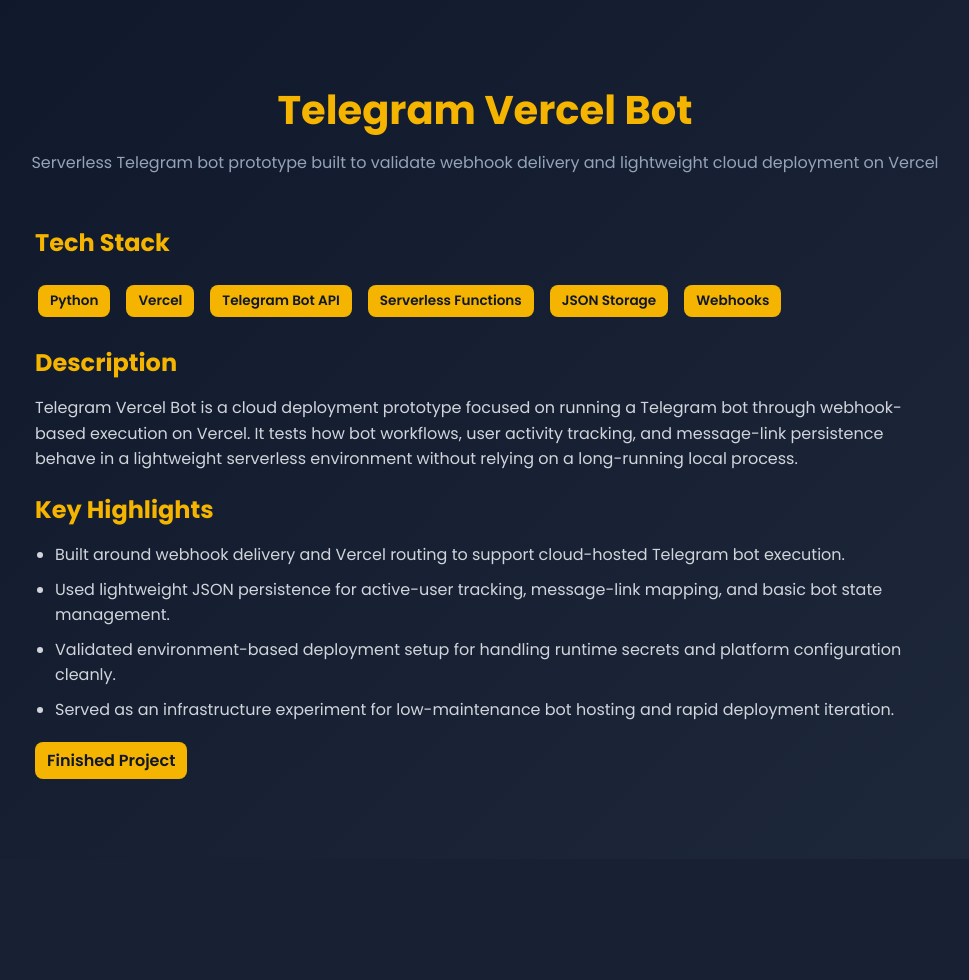
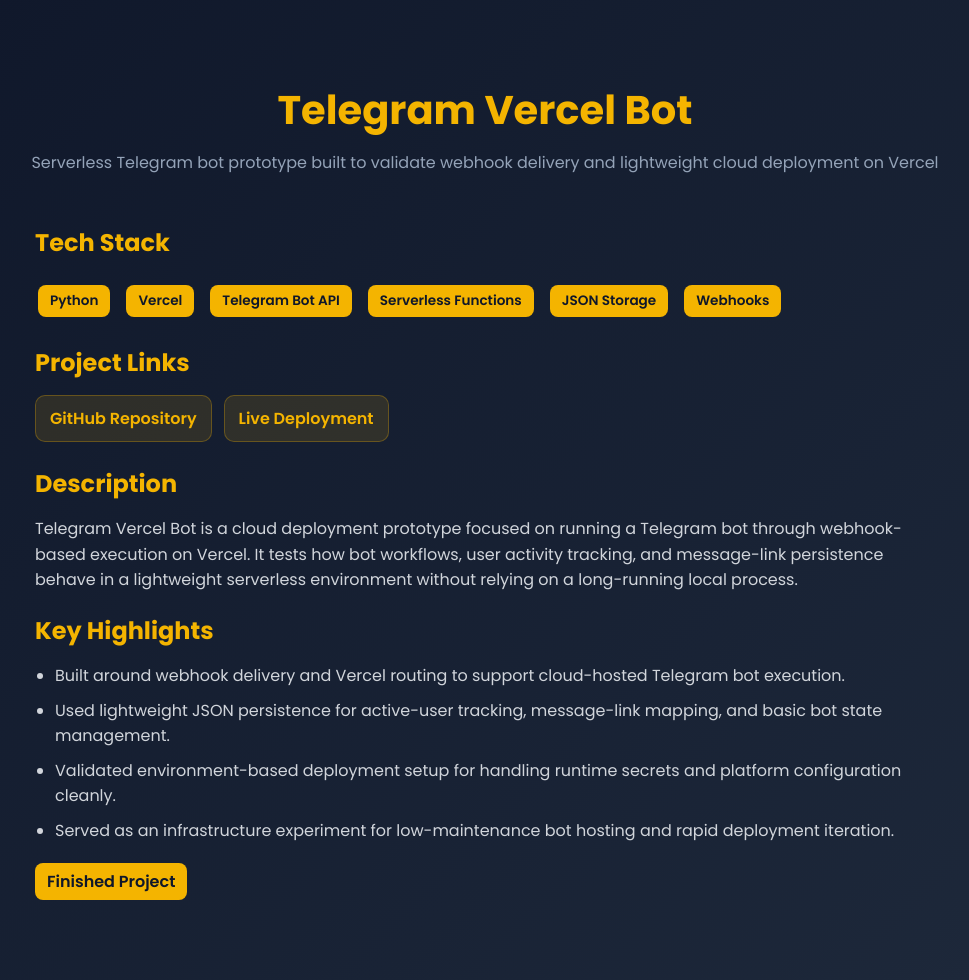
Before and after one commit to seenByYx/portfolio-main, a PHP site: page /telegram-vercel-bot.html in a window 1280 px wide. Shown: the whole page, without its empty margins (155-1124 px from the left). Before the commit the page ends 779 px from the top, so only its background shows below. Run offline with PHP 8.4, Linux system fonts and the light colour scheme.

Commit message:
updated Update project pages and add Telegram Vercel bot

```diff
--- a/current-dev.html
+++ b/current-dev.html
@@ -23,6 +23,11 @@
         <span>Retry Logic</span>
       </div>
 
+      <h3>Project Links</h3>
+      <div class="project-links">
+        <a href="https://github.com/seenByYx/Talk-with-admin-bot---Telegram" target="_blank" rel="noopener noreferrer">GitHub Repository</a>
+      </div>
+
       <h3>Description</h3>
       <p>
         This Telegram bot forwards all incoming user messages to an admin, preserves message mappings for replies,
--- a/experience.html
+++ b/experience.html
@@ -22,6 +22,11 @@
         <span>Command Handlers</span>
       </div>
 
+      <h3>Project Links</h3>
+      <div class="project-links">
+        <span>Source Private / Not Published</span>
+      </div>
+
       <h3>Description</h3>
       <p>
         MoneyBookBot streamlines day-to-day finance logging through Telegram commands. Users can add credits
--- a/light.css
+++ b/light.css
@@ -838,6 +838,42 @@ footer {
   margin-top: 10px;
 }
 
+.project-links {
+  display: flex;
+  flex-wrap: wrap;
+  gap: 12px;
+  margin-bottom: 24px;
+}
+
+.project-links a,
+.project-links span {
+  display: inline-flex;
+  align-items: center;
+  justify-content: center;
+  padding: 10px 14px;
+  border-radius: 10px;
+  text-decoration: none;
+  font-weight: 600;
+}
+
+.project-links a {
+  background: rgba(244,180,0,0.12);
+  color: #f4b400;
+  border: 1px solid rgba(244,180,0,0.28);
+  transition: transform 0.2s ease, background 0.3s ease;
+}
+
+.project-links a:hover {
+  background: rgba(244,180,0,0.2);
+  transform: translateY(-2px);
+}
+
+.project-links span {
+  background: rgba(148,163,184,0.12);
+  color: #cbd5e1;
+  border: 1px solid rgba(148,163,184,0.24);
+}
+
 /* Responsive */
 @media (max-width: 900px) {
   .project-images {
@@ -854,6 +890,10 @@ footer {
   }
 
   .project-tags {
+    justify-content: center;
+  }
+
+  .project-links {
     justify-content: center;
   }
 }
--- a/microo.html
+++ b/microo.html
@@ -24,6 +24,11 @@
         <span>JWT</span>
       </div>
 
+      <h3>Project Links</h3>
+      <div class="project-links">
+        <a href="https://github.com/seenByYx/study-notes-app" target="_blank" rel="noopener noreferrer">GitHub Repository</a>
+      </div>
+
       <h3>Description</h3>
       <p>
         Study Notes App is a role-based web platform built for students to access class and course notes,
--- a/movie-bot.html
+++ b/movie-bot.html
@@ -23,6 +23,11 @@
         <span>Webhook / Polling</span>
       </div>
 
+      <h3>Project Links</h3>
+      <div class="project-links">
+        <span>Source Private / Not Published</span>
+      </div>
+
       <h3>Description</h3>
       <p>
         Movie Search Bot is a production-ready Telegram bot that searches configured channels, returns matching
--- a/mufilms.html
+++ b/mufilms.html
@@ -24,6 +24,11 @@
         <span>Google Drive Relay</span>
       </div>
 
+      <h3>Project Links</h3>
+      <div class="project-links">
+        <span>Source Private / Not Published</span>
+      </div>
+
       <h3>Description</h3>
       <p>
         MuFilms is a broader automation suite built around Telegram media workflows. It includes movie search bots,
--- a/portfolio-site.html
+++ b/portfolio-site.html
@@ -22,6 +22,11 @@
         <span>Responsive Design</span>
       </div>
 
+      <h3>Project Links</h3>
+      <div class="project-links">
+        <a href="https://github.com/seenByYx/portfolio-main" target="_blank" rel="noopener noreferrer">GitHub Repository</a>
+      </div>
+
       <h3>Description</h3>
       <p>
         This portfolio site was built as a central public-facing space to introduce my profile, showcase my projects,
--- a/telegram-vercel-bot.html
+++ b/telegram-vercel-bot.html
@@ -24,6 +24,12 @@
         <span>Webhooks</span>
       </div>
 
+      <h3>Project Links</h3>
+      <div class="project-links">
+        <a href="https://github.com/seenByYx/telegram-vercel-bot" target="_blank" rel="noopener noreferrer">GitHub Repository</a>
+        <a href="https://telegram-vercel-bot-sigma.vercel.app" target="_blank" rel="noopener noreferrer">Live Deployment</a>
+      </div>
+
       <h3>Description</h3>
       <p>
         Telegram Vercel Bot is a cloud deployment prototype focused on running a Telegram bot through webhook-based
```
Also changed, not shown: index.html (+38 -38 lines).
